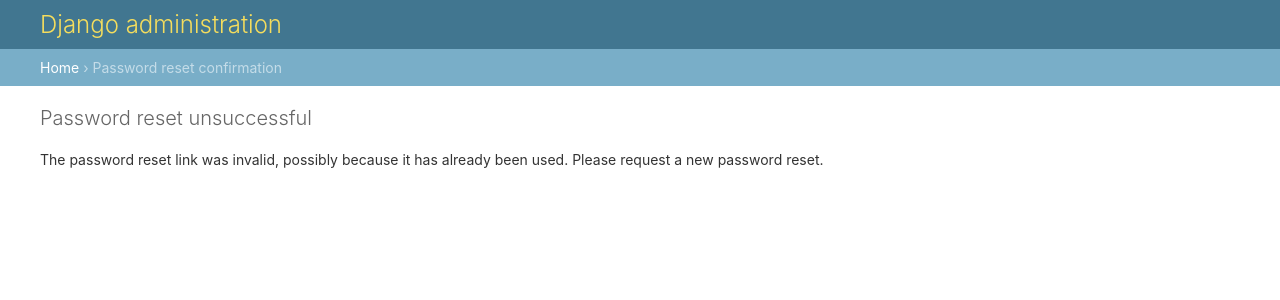
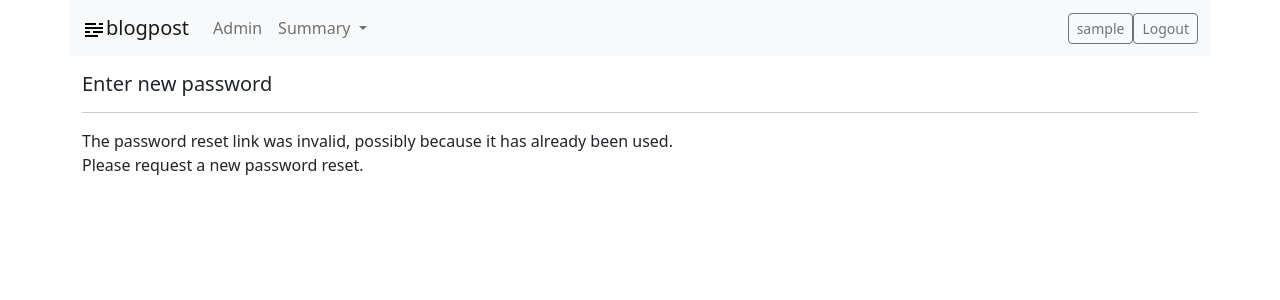
Before and after one commit to ruslanways/BlogPost, a Django app: page /reset/1/1/ in a window 1280 px wide. Shown: the top 300 px of the page. Run offline with Django 4.2, Linux system fonts and the light colour scheme; the visitor is signed in with stand-in values (Sample User, id 1).

Commit message:
added custom ordering in all authors, finalize style on password reset fuctionality

```diff
--- a/blogspot-project/blogspot/settings.py
+++ b/blogspot-project/blogspot/settings.py
@@ -153,3 +153,6 @@ EMAIL_PORT = 465
 EMAIL_HOST_USER = 'contact@grado.lviv.ua'
 EMAIL_HOST_PASSWORD = os.environ['EMAIL_HOST_PASSWORD']
 DEFAULT_FROM_EMAIL = 'contact@grado.lviv.ua'
+
+REDIS_HOST = 'localhost'
+REDIS_PORT = 6379
--- a/blogspot-project/diary/forms.py
+++ b/blogspot-project/diary/forms.py
@@ -1,5 +1,6 @@
 from django import forms
-from django.contrib.auth.forms import UserCreationForm, UserChangeForm, AuthenticationForm, UsernameField
+from django.contrib.auth.forms import UserCreationForm, UserChangeForm, AuthenticationForm, UsernameField, PasswordResetForm, SetPasswordForm
+from django.contrib.auth import password_validation
 from django.utils.translation import gettext_lazy as _
 from .models import CustomUser
 
@@ -38,6 +39,28 @@ class CustomAuthenticationForm(AuthenticationForm):
         widget=forms.PasswordInput(attrs={"autocomplete": "current-password", 'class':'form-control'}),
     )
 
+class CustomPasswordResetForm(PasswordResetForm):
+    email = forms.EmailField(
+        label=_("Email"),
+        max_length=254,
+        widget=forms.EmailInput(attrs={"autocomplete": "email", 'class':'form-control'}),
+    )
+
+
+class CutomSetPasswordForm(SetPasswordForm):
+
+    new_password1 = forms.CharField(
+        label=_("New password"),
+        widget=forms.PasswordInput(attrs={"autocomplete": "new-password", 'class':'form-control'}),
+        strip=False,
+        help_text=password_validation.password_validators_help_text_html(),
+    )
+    new_password2 = forms.CharField(
+        label=_("New password confirmation"),
+        strip=False,
+        widget=forms.PasswordInput(attrs={"autocomplete": "new-password", 'class':'form-control'}),
+    )
+
 
 class CustomUserChangeForm(UserChangeForm):
 
--- a/blogspot-project/diary/signals.py
+++ b/blogspot-project/diary/signals.py
@@ -1,9 +1,11 @@
 from django.core.signals import request_finished
+from django.db.models.signals import post_save
+from .models import Post
 from django.dispatch import receiver
 
 
-## just a simple try signals decorator styled
+## just a try simple signals decorator styled
 
-@receiver(request_finished)
-def my_callback(sender, **kwargs):
-    print("Request finished!")
+@receiver(post_save, sender=Post)
+def save_post(sender, instance, **kwargs):
+    print(f'New post! Title: "{instance.title}"')
--- a/blogspot-project/diary/urls.py
+++ b/blogspot-project/diary/urls.py
@@ -1,5 +1,5 @@
 from django.urls import include, path
-from .views import HomeView, PostDetailView, AuthorDetailView, AuthorListView, PostListView, SignUp, Login
+from .views import HomeView, PostDetailView, AuthorDetailView, AuthorListView, PostListView, SignUp, Login, PasswordReset, CustomPasswordResetConfirmView
 from django.contrib.auth.views import LogoutView
 
 urlpatterns = [
@@ -12,5 +12,11 @@ urlpatterns = [
     path("logout/", LogoutView.as_view(), name="logout"),
     path('signup/', SignUp.as_view(), name='signup'),
     path("login/", Login.as_view(), name="login"),
+    path("password_reset/", PasswordReset.as_view(), name="password_reset"),
+    path(
+        "reset/<uidb64>/<token>/",
+        CustomPasswordResetConfirmView.as_view(),
+        name="password_reset_confirm"
+    ),
     path('', include('django.contrib.auth.urls')),
 ]
--- a/blogspot-project/diary/views.py
+++ b/blogspot-project/diary/views.py
@@ -1,12 +1,17 @@
-from dis import dis
 from django.shortcuts import redirect, resolve_url
 from django.urls import reverse_lazy
 from django.views.generic import ListView, DetailView, CreateView
-from django.contrib.auth.views import LoginView
+from django.contrib.auth.views import LoginView, PasswordResetView, PasswordResetConfirmView
 from django.contrib.auth import login
 from .models import Post, CustomUser
 from django.db.models import Count, Prefetch
-from .forms import CustomUserCreationForm, CustomAuthenticationForm
+from .forms import CustomPasswordResetForm, CustomUserCreationForm, CustomAuthenticationForm, CutomSetPasswordForm
+from django.conf import settings
+import redis
+
+# just try simple redis connection with a practice purposes
+# see AuthorListView with implementation
+redis_client = redis.Redis(host=settings.REDIS_HOST, port=settings.REDIS_PORT, db=0)
 
 
 class HomeView(ListView):
@@ -25,11 +30,23 @@ class PostDetailView(DetailView):
 
 class AuthorListView(ListView):
     def get_queryset(self):
-        customordering = 'id'
+        """
+        implemet a user-ordering using redis
+        that contains last ordering filed to make reverse ordering by field
+        p.s. it's better to implement it on client side using js
+        """
         if self.kwargs.get('sortfield'):
-            customordering = '-' + self.kwargs.get('sortfield')
-        return CustomUser.objects.annotate(Count('post', distinct=True), Count('like', distinct=True), Count('post__like', distinct=True)).order_by(customordering)
-
+            if '-' + self.kwargs.get('sortfield') == redis_client.get('customordering').decode():
+                redis_client.set(name='customordering', value=self.kwargs.get('sortfield'))
+            else:
+                redis_client.set(name='customordering', value='-' + self.kwargs.get('sortfield'))
+        else:
+            redis_client.mset({'customordering': 'id'})
+        return CustomUser.objects.annotate(
+            Count('post', distinct=True),
+            Count('like', distinct=True),
+            Count('post__like', distinct=True)).order_by(redis_client.get('customordering').decode()
+        )
 
 
 class AuthorDetailView(DetailView):
@@ -59,3 +76,11 @@ class Login(LoginView):
 
     def get_default_redirect_url(self):
         return resolve_url('author-detail', self.request.user.pk)
+
+
+class PasswordReset(PasswordResetView):
+    form_class = CustomPasswordResetForm
+
+
+class CustomPasswordResetConfirmView(PasswordResetConfirmView):
+    form_class = CutomSetPasswordForm
--- a/blogspot-project/templates/registration/login.html
+++ b/blogspot-project/templates/registration/login.html
@@ -20,7 +20,7 @@
     <div class="form-text">{{form.username.errors}}</div>
 
     <div class="mb-3">
-        <label for="{{ form.username.id_for_label }}" class="form-label">{{form.password.label}}:</label>
+        <label for="{{ form.passord.id_for_label }}" class="form-label">{{form.password.label}}:</label>
         {{ form.password }}
     </div>
     <div class="form-text">{{form.password.errors}}</div>
--- /dev/null
+++ b/blogspot-project/templates/registration/password_reset_confirm.html
@@ -0,0 +1,35 @@
+{% extends "diary/base.html" %}
+
+
+{% block content %}
+<h5>Enter new password</h5>
+<hr>
+
+{% if validlink %}
+
+
+<form method="post" class="auth-form">{% csrf_token %}
+    <p>Please enter your new password twice so we can verify you typed it in correctly.</p>
+    <input class="visually-hidden" autocomplete="username" value="{{ form.user.get_username }}">
+
+    <div class="form-text">{{ form.new_password1.errors }}</div>
+    <div class="mb-3">
+        <label for="{{ form.new_password1.id_for_label }}" class="form-label">New password:</label>
+        {{ form.new_password1 }}
+    </div>
+    <div class="form-text">{{ form.new_password2.errors }}</div>
+    <div class="mb-3">
+        <label for="{{ form.new_password2.id_for_label }}" class="form-label">Confirm password:</label>
+        {{ form.new_password2 }}
+    </div>
+    <button type="submit" class="btn btn-primary">submit</button>
+</form>
+
+{% else %}
+
+<p>The password reset link was invalid, possibly because it has already been used.<br>Please request a new password
+    reset.</p>
+
+{% endif %}
+
+{% endblock %}
```
Also changed, not shown: blogspot-project/templates/registration/password_reset_complete.html (added, +12 -0 lines), blogspot-project/templates/registration/password_reset_done.html (added, +13 -0 lines), blogspot-project/templates/registration/password_reset_form.html (+5 -7 lines).
